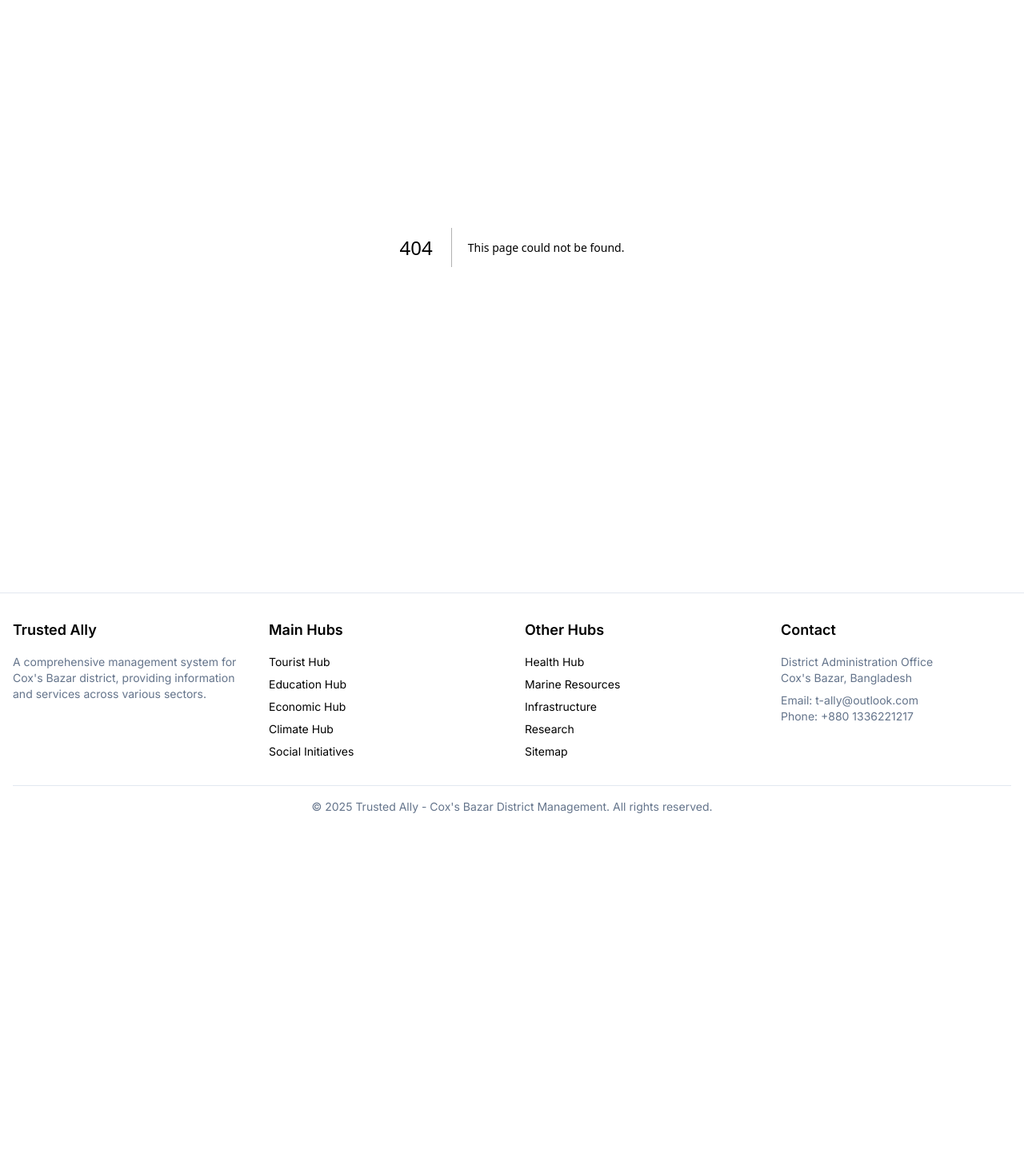
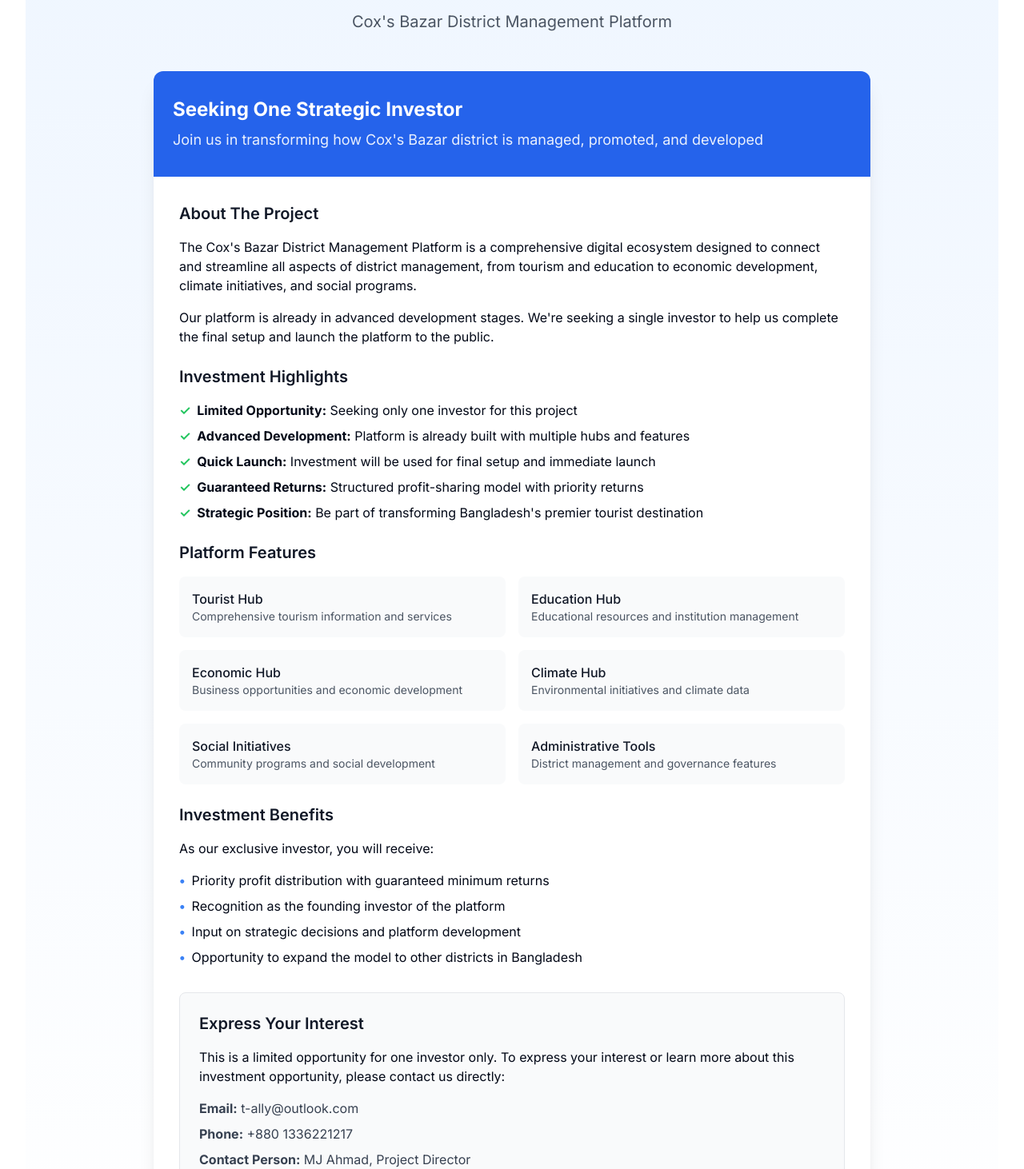
Before and after one commit to MJ-AHMAD/coxs, a Next.js app: page /inv in a window 1280 px wide. Before the commit this address had no page. Shown: the part 188-1650 px from the top of the page at 80% size. Before the commit the page ends 1239 px from the top, so only its background shows below. Built offline with nearby package versions, Linux system fonts and the light colour scheme.

Commit message:
Create page.tsx

```diff
--- /dev/null
+++ b/app/inv/page.tsx
@@ -0,0 +1,144 @@
+export default function InvestorOpportunity() {
+  return (
+    <div className="min-h-screen bg-gradient-to-b from-blue-50 to-white py-12 px-4 sm:px-6 lg:px-8">
+      <div className="max-w-4xl mx-auto">
+        <div className="text-center mb-12">
+          <h1 className="text-4xl font-bold text-gray-900 mb-4">Exclusive Investment Opportunity</h1>
+          <p className="text-xl text-gray-600">Cox's Bazar District Management Platform</p>
+        </div>
+
+        <div className="bg-white rounded-xl shadow-xl overflow-hidden mb-12">
+          <div className="bg-blue-600 px-6 py-8 text-white">
+            <h2 className="text-2xl font-bold mb-2">Seeking One Strategic Investor</h2>
+            <p className="text-lg opacity-90">
+              Join us in transforming how Cox's Bazar district is managed, promoted, and developed
+            </p>
+          </div>
+
+          <div className="p-6 sm:p-8">
+            <div className="prose max-w-none">
+              <h3 className="text-xl font-semibold text-gray-900 mb-4">About The Project</h3>
+              <p className="mb-4">
+                The Cox's Bazar District Management Platform is a comprehensive digital ecosystem designed to connect
+                and streamline all aspects of district management, from tourism and education to economic development,
+                climate initiatives, and social programs.
+              </p>
+
+              <p className="mb-6">
+                Our platform is already in advanced development stages. We're seeking a single investor to help us
+                complete the final setup and launch the platform to the public.
+              </p>
+
+              <h3 className="text-xl font-semibold text-gray-900 mb-4">Investment Highlights</h3>
+              <ul className="space-y-2 mb-6">
+                <li className="flex items-start">
+                  <span className="text-green-500 font-bold mr-2">✓</span>
+                  <span>
+                    <strong>Limited Opportunity:</strong> Seeking only one investor for this project
+                  </span>
+                </li>
+                <li className="flex items-start">
+                  <span className="text-green-500 font-bold mr-2">✓</span>
+                  <span>
+                    <strong>Advanced Development:</strong> Platform is already built with multiple hubs and features
+                  </span>
+                </li>
+                <li className="flex items-start">
+                  <span className="text-green-500 font-bold mr-2">✓</span>
+                  <span>
+                    <strong>Quick Launch:</strong> Investment will be used for final setup and immediate launch
+                  </span>
+                </li>
+                <li className="flex items-start">
+                  <span className="text-green-500 font-bold mr-2">✓</span>
+                  <span>
+                    <strong>Guaranteed Returns:</strong> Structured profit-sharing model with priority returns
+                  </span>
+                </li>
+                <li className="flex items-start">
+                  <span className="text-green-500 font-bold mr-2">✓</span>
+                  <span>
+                    <strong>Strategic Position:</strong> Be part of transforming Bangladesh's premier tourist
+                    destination
+                  </span>
+                </li>
+              </ul>
+
+              <h3 className="text-xl font-semibold text-gray-900 mb-4">Platform Features</h3>
+              <div className="grid grid-cols-1 md:grid-cols-2 gap-4 mb-6">
+                <div className="bg-gray-50 p-4 rounded-lg">
+                  <h4 className="font-medium text-gray-900">Tourist Hub</h4>
+                  <p className="text-sm text-gray-600">Comprehensive tourism information and services</p>
+                </div>
+                <div className="bg-gray-50 p-4 rounded-lg">
+                  <h4 className="font-medium text-gray-900">Education Hub</h4>
+                  <p className="text-sm text-gray-600">Educational resources and institution management</p>
+                </div>
+                <div className="bg-gray-50 p-4 rounded-lg">
+                  <h4 className="font-medium text-gray-900">Economic Hub</h4>
+                  <p className="text-sm text-gray-600">Business opportunities and economic development</p>
+                </div>
+                <div className="bg-gray-50 p-4 rounded-lg">
+                  <h4 className="font-medium text-gray-900">Climate Hub</h4>
+                  <p className="text-sm text-gray-600">Environmental initiatives and climate data</p>
+                </div>
+                <div className="bg-gray-50 p-4 rounded-lg">
+                  <h4 className="font-medium text-gray-900">Social Initiatives</h4>
+                  <p className="text-sm text-gray-600">Community programs and social development</p>
+                </div>
+                <div className="bg-gray-50 p-4 rounded-lg">
+                  <h4 className="font-medium text-gray-900">Administrative Tools</h4>
+                  <p className="text-sm text-gray-600">District management and governance features</p>
+                </div>
+              </div>
+
+              <h3 className="text-xl font-semibold text-gray-900 mb-4">Investment Benefits</h3>
+              <p className="mb-4">As our exclusive investor, you will receive:</p>
+              <ul className="space-y-2 mb-6">
+                <li className="flex items-start">
+                  <span className="text-blue-500 font-bold mr-2">•</span>
+                  <span>Priority profit distribution with guaranteed minimum returns</span>
+                </li>
+                <li className="flex items-start">
+                  <span className="text-blue-500 font-bold mr-2">•</span>
+                  <span>Recognition as the founding investor of the platform</span>
+                </li>
+                <li className="flex items-start">
+                  <span className="text-blue-500 font-bold mr-2">•</span>
+                  <span>Input on strategic decisions and platform development</span>
+                </li>
+                <li className="flex items-start">
+                  <span className="text-blue-500 font-bold mr-2">•</span>
+                  <span>Opportunity to expand the model to other districts in Bangladesh</span>
+                </li>
+              </ul>
+            </div>
+
+            <div className="mt-8 bg-gray-50 p-6 rounded-lg border border-gray-200">
+              <h3 className="text-xl font-semibold text-gray-900 mb-4">Express Your Interest</h3>
+              <p className="mb-4">
+                This is a limited opportunity for one investor only. To express your interest or learn more about this
+                investment opportunity, please contact us directly:
+              </p>
+              <div className="space-y-2 text-gray-700">
+                <p>
+                  <strong>Email:</strong> t-ally@outlook.com
+                </p>
+                <p>
+                  <strong>Phone:</strong> +880 1336221217
+                </p>
+                <p>
+                  <strong>Contact Person:</strong> MJ Ahmad, Project Director
+                </p>
+              </div>
+            </div>
+          </div>
+        </div>
+
+        <div className="text-center text-gray-500 text-sm">
+          <p>© {new Date().getFullYear()} Cox's Bazar District Management Platform</p>
+        </div>
+      </div>
+    </div>
+  )
+}
```
